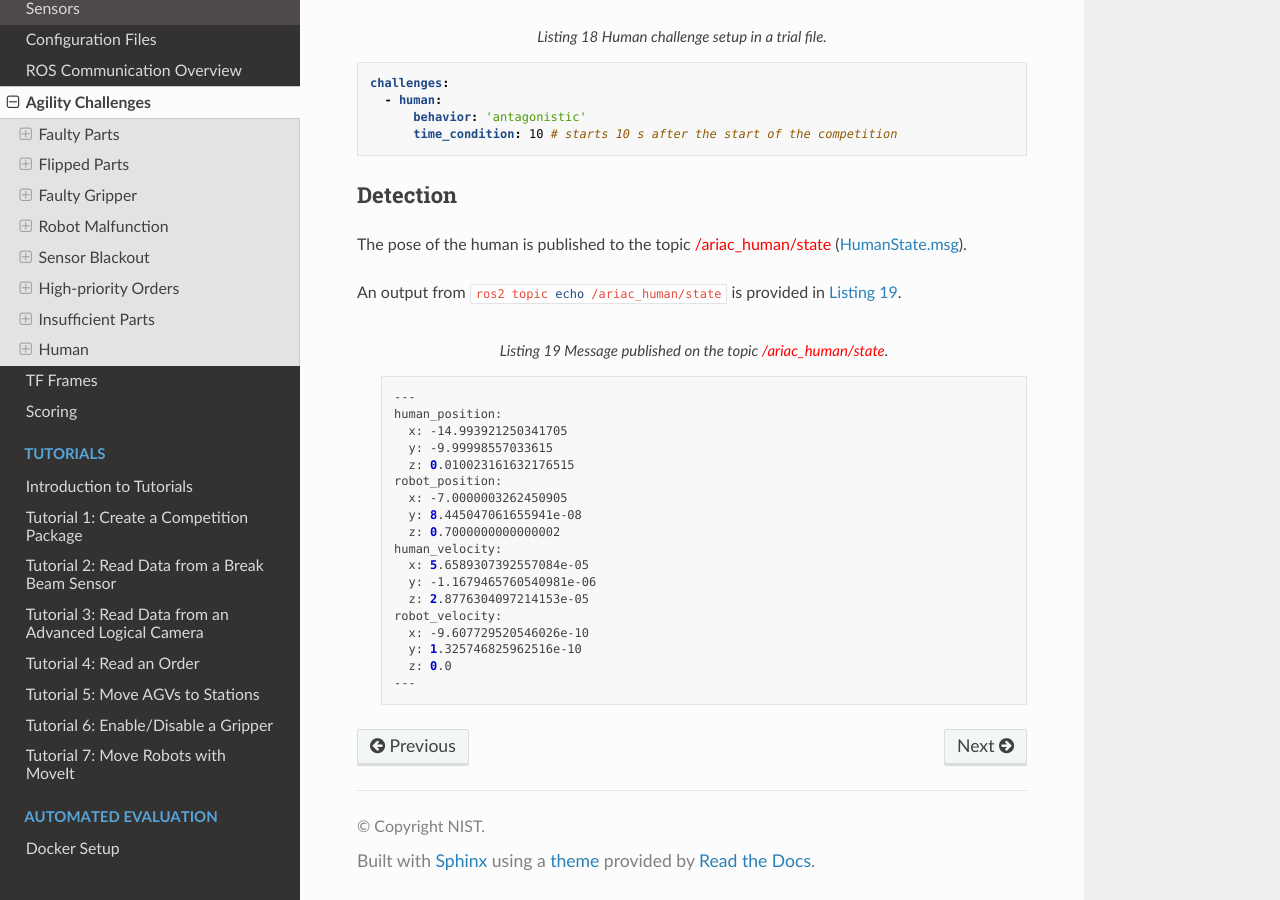
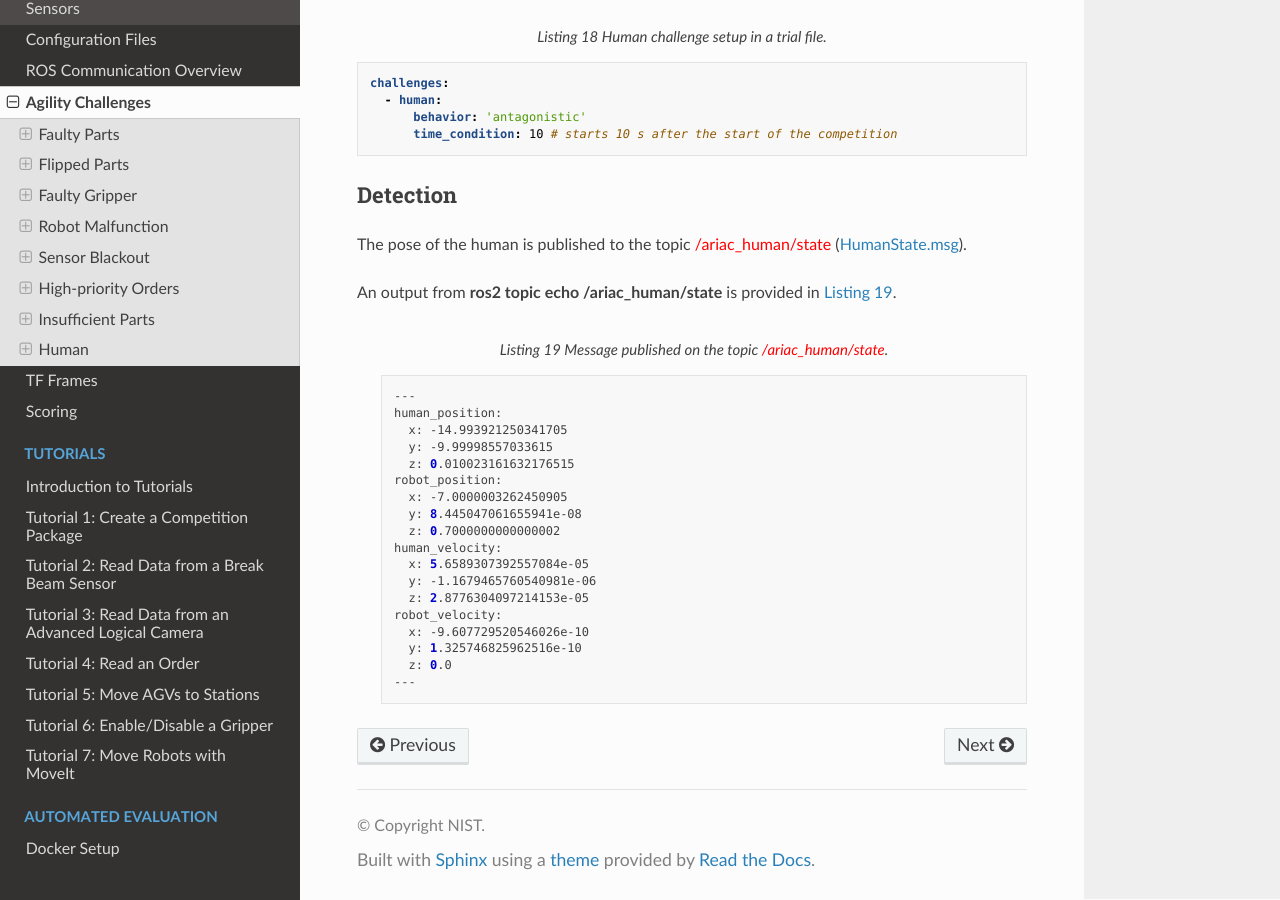
Before and after one commit to usnistgov/ARIAC, a Sphinx documentation site: the page built from docs/competition/challenges.rst, in a window 1280 px wide and 900 px high, scrolled down 11528 px. Built offline with Sphinx 7.4.7 and the Read the Docs theme 2.0.0, drawn with Linux system fonts in a browser that asks for light colours; part of the change alters nothing that is shown.

```diff
--- a/docs/competition/challenges.rst
+++ b/docs/competition/challenges.rst
@@ -12,6 +12,7 @@
 
 .. role:: inline-yaml(code)
     :language: yaml
+    :class: yaml
 
 .. _AGILITY_CHALLENGES:
 
@@ -512,8 +513,8 @@ The human challenge consists of a simulated human navigating the workcell.
   The ceiling robot has to keep a safe distance from the human at any time.
   If the ceiling robot gets too close to the human, the human will be considered to be in danger and two events happen:
 
-  1. The human is teleported to a safe location.
-  2. The ceiling robot's controllers are deactivated for 15 seconds, which is a penalty given to the CCS.
+  #. The human is teleported to a safe location.
+  #. The ceiling robot's controllers are deactivated for 15 seconds, which is a penalty given to the CCS.
 
 
 When the human challenge is used in a trial, the simulated human is assigned one of the following behaviors:
@@ -526,10 +527,10 @@ When the human challenge is used in a trial, the simulated human is assigned one
   The behavior of a human does not change within a trial, e.g., if the human is assigned the behavior :inline-yaml:`'helpful'`, the human will always be helpful throughout the trial.
   The human in the environment will go to each assembly station in the following order:
 
-  1. Assembly station 4
-  2. Assembly station 2
-  3. Assembly station 1
-  4. Assembly station 3
+  #. Assembly station 4
+  #. Assembly station 2
+  #. Assembly station 1
+  #. Assembly station 3
 
   When the human reaches assembly station 3, he will repeat the process starting with assembly station 4.
 
@@ -564,7 +565,7 @@ Detection
 
 The pose of the human is published to the topic :red:`/ariac_human/state` (`HumanState.msg <https://github.com/usnistgov/ARIAC/blob/ariac2023/ariac_msgs/msg/HumanState.msg>`_).
 
-An output from :inline-bash:`ros2 topic echo /ariac_human/state` is provided in  :numref:`human-state-outputs`.
+An output from :command:`ros2 topic echo /ariac_human/state` is provided in  :numref:`human-state-outputs`.
 
   .. code-block:: bash
     :caption: Message published on the topic :red:`/ariac_human/state`.
```
